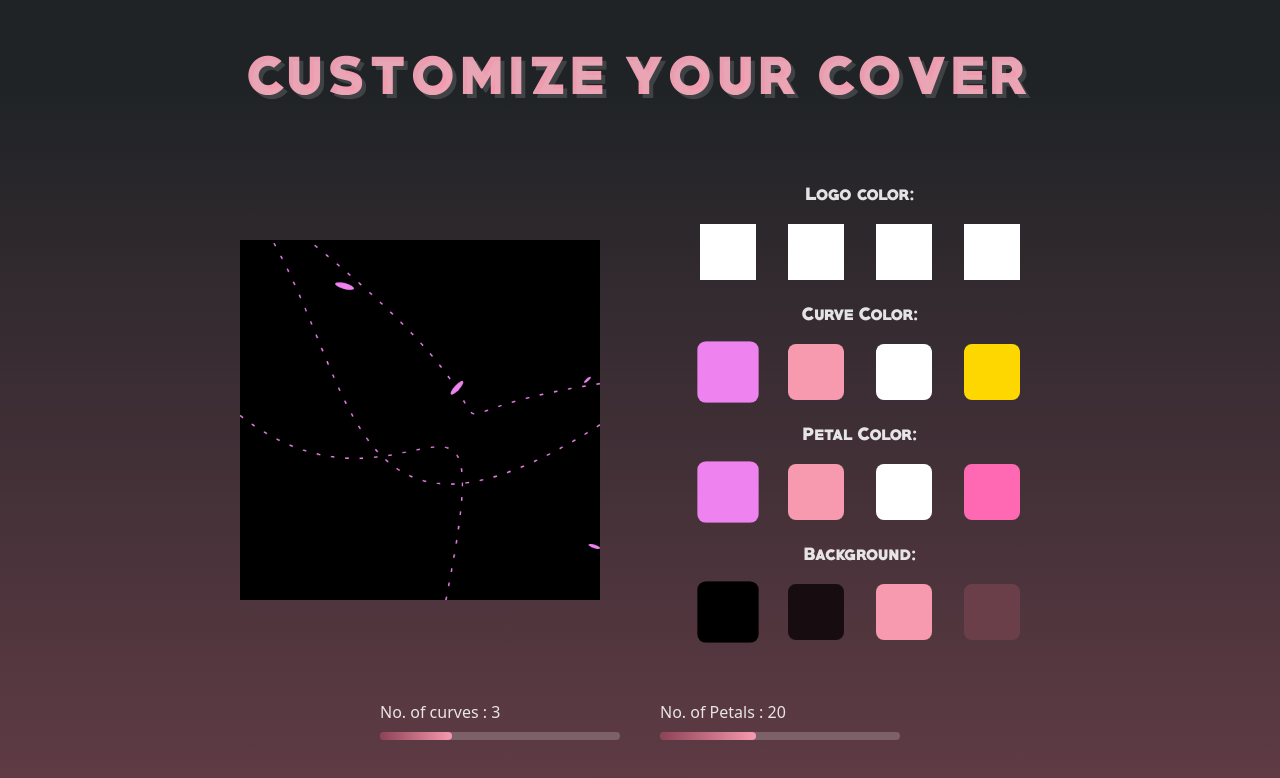
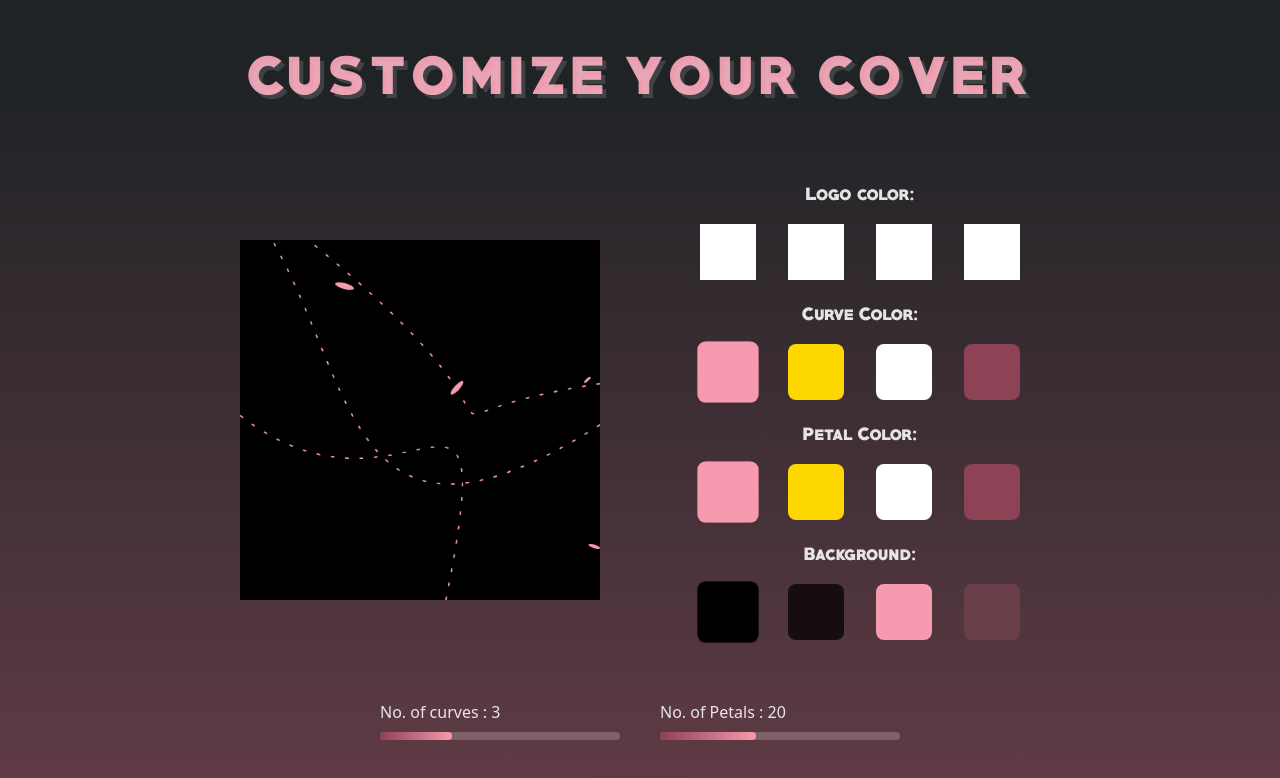
Before and after one commit to Yohzenn/IIMA3_CreaDev, a React app: page / in a window 1280 px wide. Shown: the part 3207-3985 px from the top of the page. Built offline with nearby package versions, Linux system fonts and the light colour scheme; the HTML template or start-up script is replaced by a standard one.

Commit message:
fix colors

```diff
--- a/src/components/customCover.tsx
+++ b/src/components/customCover.tsx
@@ -2,8 +2,8 @@ import Album from "./albumSection";
 import { useState } from "react";
 
 const bgColors = ["#000000", "#170c10", "#f79aaf", "#6a3f4a"];
-const curveColors = ["#ee82ee", "#f79aaf", "#ffffff", "#ffd700"];
-const petalColors = ["#ee82ee", "#f79aaf", "#ffffff", "#ff69b4"];
+const curveColors = ["#f79aaf", "#ffd700", "#ffffff", "#8e4256"];
+const petalColors = ["#f79aaf", "#ffd700", "#ffffff", "#8e4256"];
 
 function CustomCover() {
   const [reps, setReps] = useState<number>(3);
```
